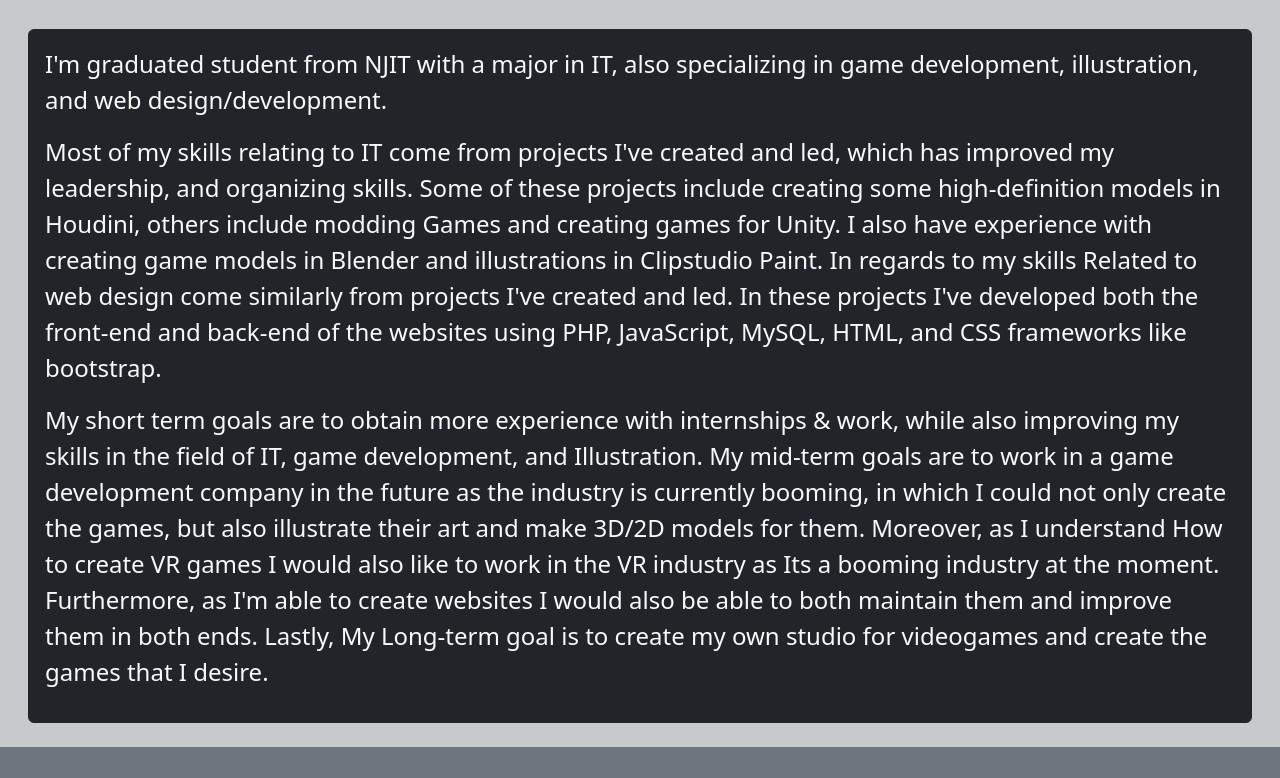
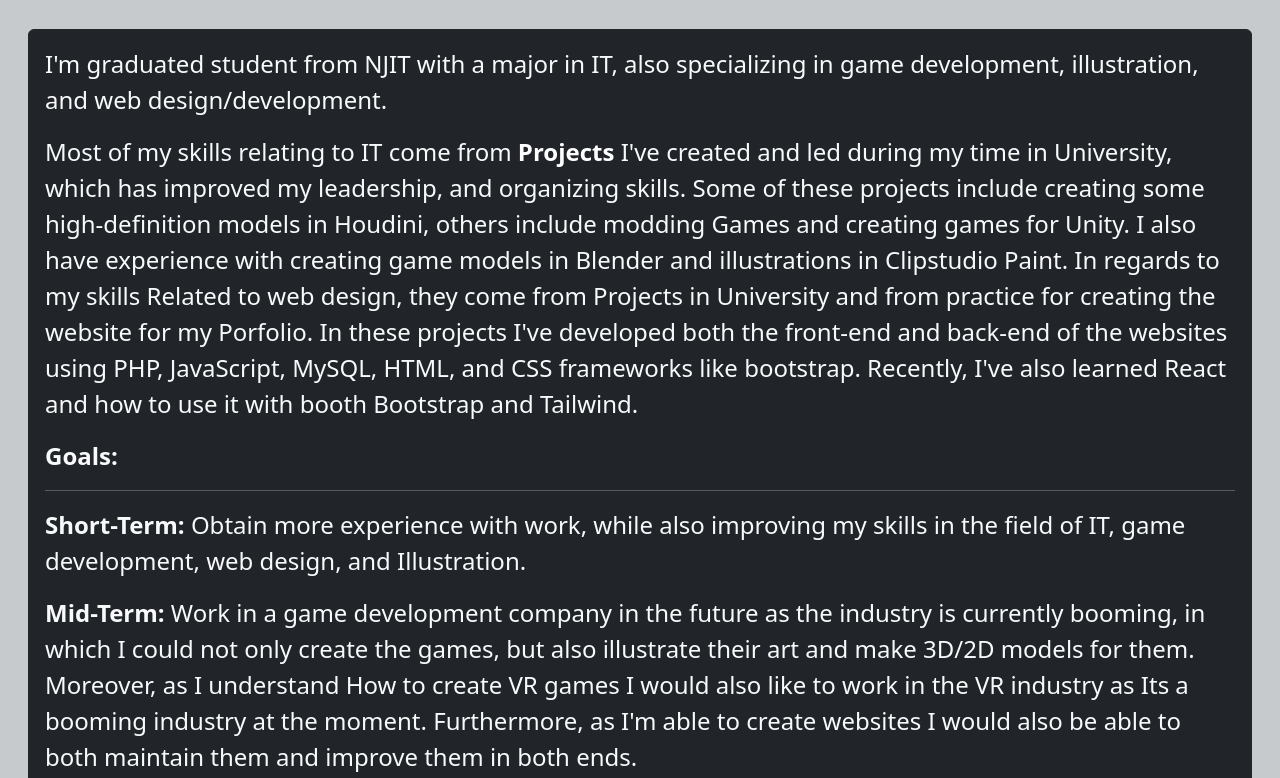
Before and after one commit to JosBena/jb.io, a React (Create React App) app: page / in a window 1280 px wide. Shown: the part 4500-5278 px from the top of the page. Built offline with nearby package versions, Linux system fonts and the light colour scheme.

Commit message:
Updated About Me

```diff
--- a/src/sections/aboutMeSec.tsx
+++ b/src/sections/aboutMeSec.tsx
@@ -9,28 +9,48 @@
         game development, illustration, and web design/development.
       </p>
       <p>
-        Most of my skills relating to IT come from projects I've created and
-        led, which has improved my leadership, and organizing skills. Some of
-        these projects include creating some high-definition models in Houdini,
-        others include modding Games and creating games for Unity. I also have
-        experience with creating game models in Blender and illustrations in
-        Clipstudio Paint. In regards to my skills Related to web design come
-        similarly from projects I've created and led. In these projects I've
-        developed both the front-end and back-end of the websites using PHP,
-        JavaScript, MySQL, HTML, and CSS frameworks like bootstrap.
+        Most of my skills relating to IT come from
+        <a
+          href="#projects"
+          className="text-white fw-bold"
+          style={{ textDecoration: "none" }}
+        >
+          {" "}
+          Projects{" "}
+        </a>
+        I've created and led during my time in University, which has improved my
+        leadership, and organizing skills. Some of these projects include
+        creating some high-definition models in Houdini, others include modding
+        Games and creating games for Unity. I also have experience with creating
+        game models in Blender and illustrations in Clipstudio Paint. In regards
+        to my skills Related to web design, they come from Projects in
+        University and from practice for creating the website for my Porfolio.
+        In these projects I've developed both the front-end and back-end of the
+        websites using PHP, JavaScript, MySQL, HTML, and CSS frameworks like
+        bootstrap. Recently, I've also learned React and how to use it with
+        booth Bootstrap and Tailwind.
       </p>
       <p>
-        My short term goals are to obtain more experience with internships &
-        work, while also improving my skills in the field of IT, game
-        development, and Illustration. My mid-term goals are to work in a game
-        development company in the future as the industry is currently booming,
-        in which I could not only create the games, but also illustrate their
-        art and make 3D/2D models for them. Moreover, as I understand How to
-        create VR games I would also like to work in the VR industry as Its a
-        booming industry at the moment. Furthermore, as I'm able to create
-        websites I would also be able to both maintain them and improve them in
-        both ends. Lastly, My Long-term goal is to create my own studio for
-        videogames and create the games that I desire.
+        <b>Goals:</b>
+      </p>
+      <hr></hr>
+      <p>
+        <b>Short-Term:</b> Obtain more experience with work, while also
+        improving my skills in the field of IT, game development, web design,
+        and Illustration.
+      </p>
+      <p>
+        <b>Mid-Term:</b> Work in a game development company in the future as the
+        industry is currently booming, in which I could not only create the
+        games, but also illustrate their art and make 3D/2D models for them.
+        Moreover, as I understand How to create VR games I would also like to
+        work in the VR industry as Its a booming industry at the moment.
+        Furthermore, as I'm able to create websites I would also be able to both
+        maintain them and improve them in both ends.
+      </p>
+      <p>
+        <b>Long-term:</b> Create my own studio for videogames and create the
+        games that I desire.
       </p>
     </>
   );
```
Also changed, not shown: src/assets/WEImage.png (deleted), src/assets/WEImage2.png (deleted).
